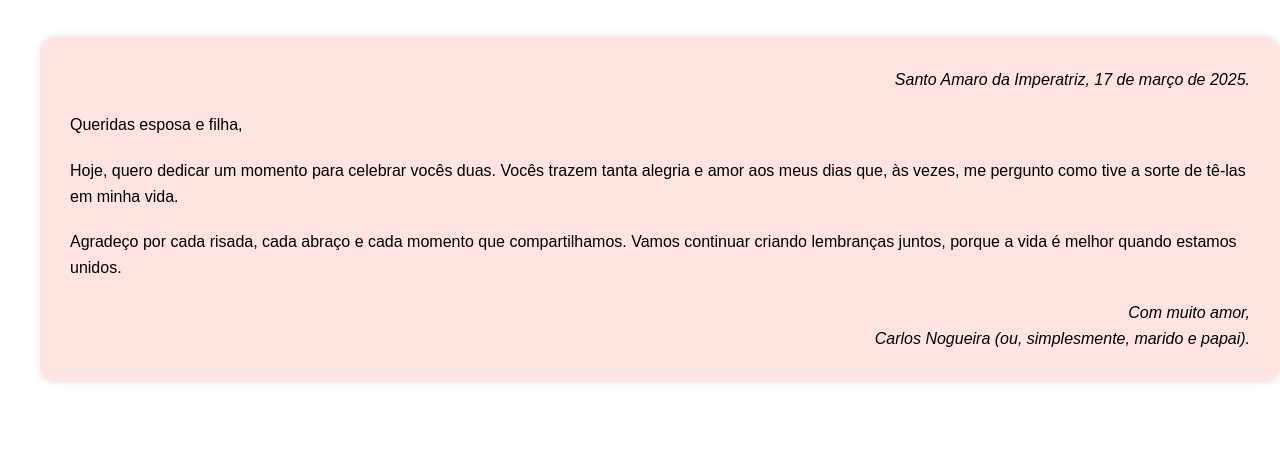
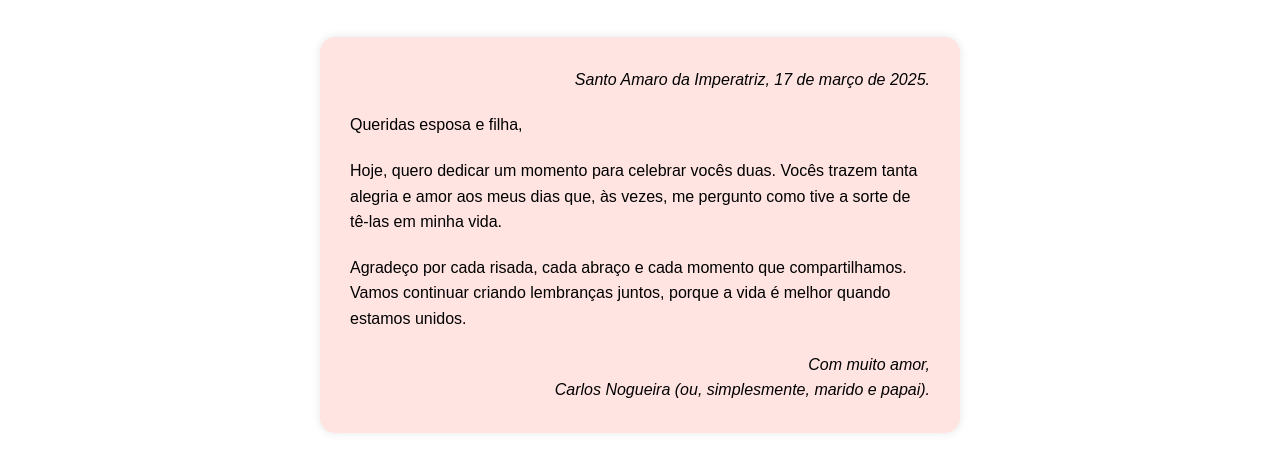
Before and after one commit to CarlosMRNogueira/Atividade-carta, a plain HTML site: page index.html in a window 1280 px wide. Shown: the part 120-592 px from the top of the page. Drawn offline with Linux system fonts and the light colour scheme.

Commit message:
Update index.html

```diff
--- a/index.html
+++ b/index.html
@@ -21,7 +21,9 @@
             background-color: #ffe4e1;
             padding: 20px;
             border-radius: 15px;
-            width: 100%;
+            width: 80%;
+            max-width: 600px;
+            margin: 0 auto;
             box-shadow: 0 0 10px rgba(0, 0, 0, 0.1);
         }
         table {
```
